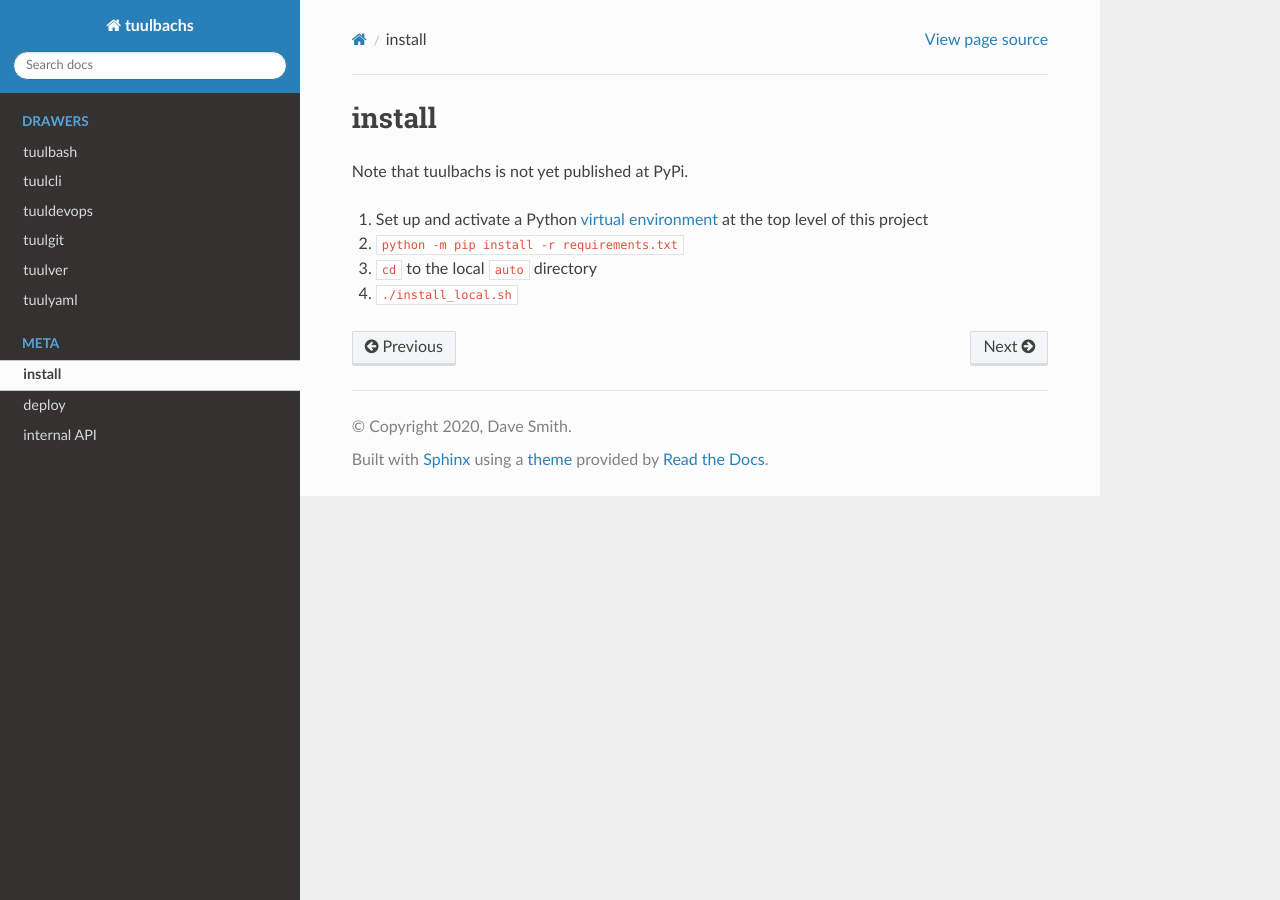
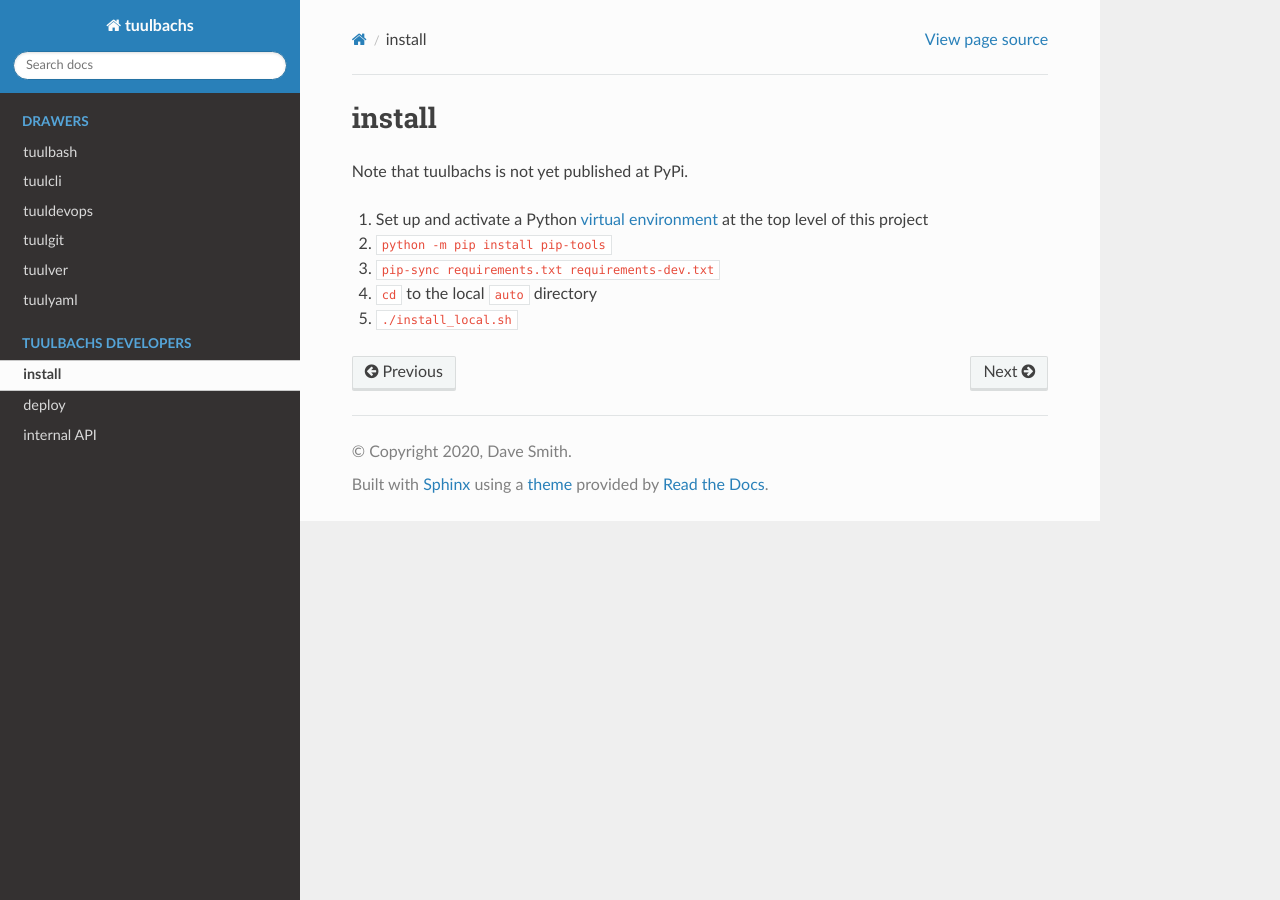
Before and after one commit to dksmiffs/tuulbachs, a Sphinx documentation site: the page built from docs/meta/install.rst, in a window 1280 px wide. Built offline with Sphinx 7.4.7 and the Read the Docs theme 2.0.0, drawn with Linux system fonts in a browser that asks for light colours.

Commit message:
GH-13 Improve developer-focused instructions

```diff
--- a/docs/index.rst
+++ b/docs/index.rst
@@ -36,7 +36,7 @@ TBD
 
 .. toctree::
    :maxdepth: 1
-   :caption: Meta
+   :caption: Tuulbachs Developers
 
    meta/install
    meta/deploy
--- a/docs/meta/install.rst
+++ b/docs/meta/install.rst
@@ -3,6 +3,7 @@ install
 Note that tuulbachs is not yet published at PyPi.
 
 #. Set up and activate a Python `virtual environment <https://docs.python.org/3/tutorial/venv.html>`_ at the top level of this project
-#. ``python -m pip install -r requirements.txt``
+#. ``python -m pip install pip-tools``
+#. ``pip-sync requirements.txt requirements-dev.txt``
 #. ``cd`` to the local ``auto`` directory
 #. ``./install_local.sh``
```
